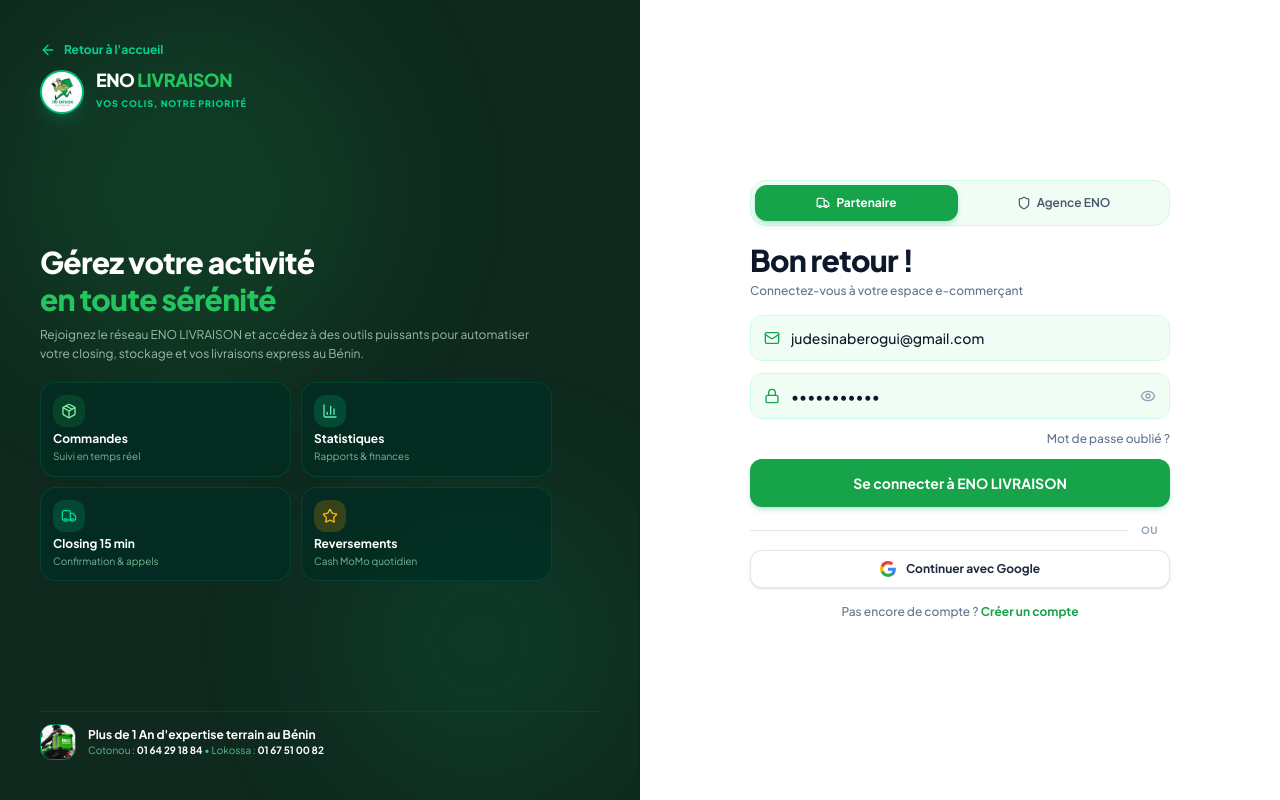
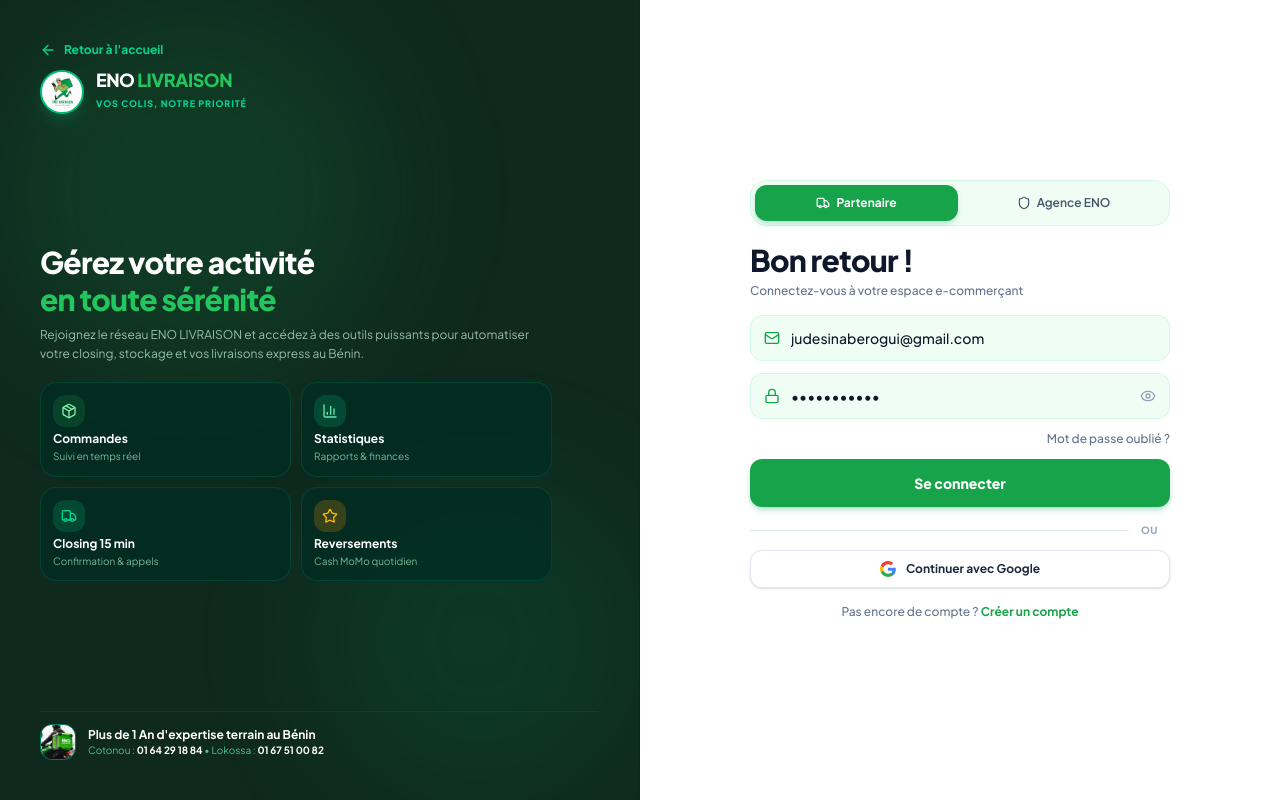
Before and after one commit to judeaymard/CLOSING, a Next.js app: page /partenaire in a window 1280 px wide. Built offline with nearby package versions, Linux system fonts and the light colour scheme.

Commit message:
feat(auth): update login button labels ('Se connecter' vs 'Se connecter à l\'agence') with radical dark emerald/vibrant green styling switch

```diff
--- a/src/app/partenaire/page.tsx
+++ b/src/app/partenaire/page.tsx
@@ -357,16 +357,25 @@
             </button>
           </div>
 
-          {/* Bouton Se connecter Vert ENO */}
+          {/* Bouton Se connecter avec distinction visuelle radicale */}
           <button
             type="submit"
             disabled={loading}
-            className="w-full py-3.5 rounded-xl bg-[#16a34a] hover:bg-[#15803d] text-white font-bold text-xs sm:text-sm shadow-md shadow-emerald-600/20 transition-all flex items-center justify-center gap-2 active:scale-[0.98] disabled:opacity-70"
+            className={`w-full py-3.5 rounded-xl font-black text-xs sm:text-sm transition-all flex items-center justify-center gap-2 active:scale-[0.98] disabled:opacity-70 cursor-pointer ${
+              role === "agence"
+                ? "bg-[#091b14] hover:bg-[#06140e] text-emerald-300 border-2 border-emerald-500/70 shadow-xl shadow-[#091b14]/25 tracking-wide"
+                : "bg-[#16a34a] hover:bg-[#15803d] text-white shadow-md shadow-emerald-600/25"
+            }`}
           >
             {loading ? (
-              <span className="inline-block w-4 h-4 border-2 border-white border-t-transparent rounded-full animate-spin"></span>
+              <span className="inline-block w-4 h-4 border-2 border-current border-t-transparent rounded-full animate-spin"></span>
+            ) : role === "agence" ? (
+              <>
+                <Shield className="w-4 h-4 text-emerald-400" />
+                <span>Se connecter à l&apos;agence</span>
+              </>
             ) : (
-              "Se connecter à ENO LIVRAISON"
+              "Se connecter"
             )}
           </button>
 
```
